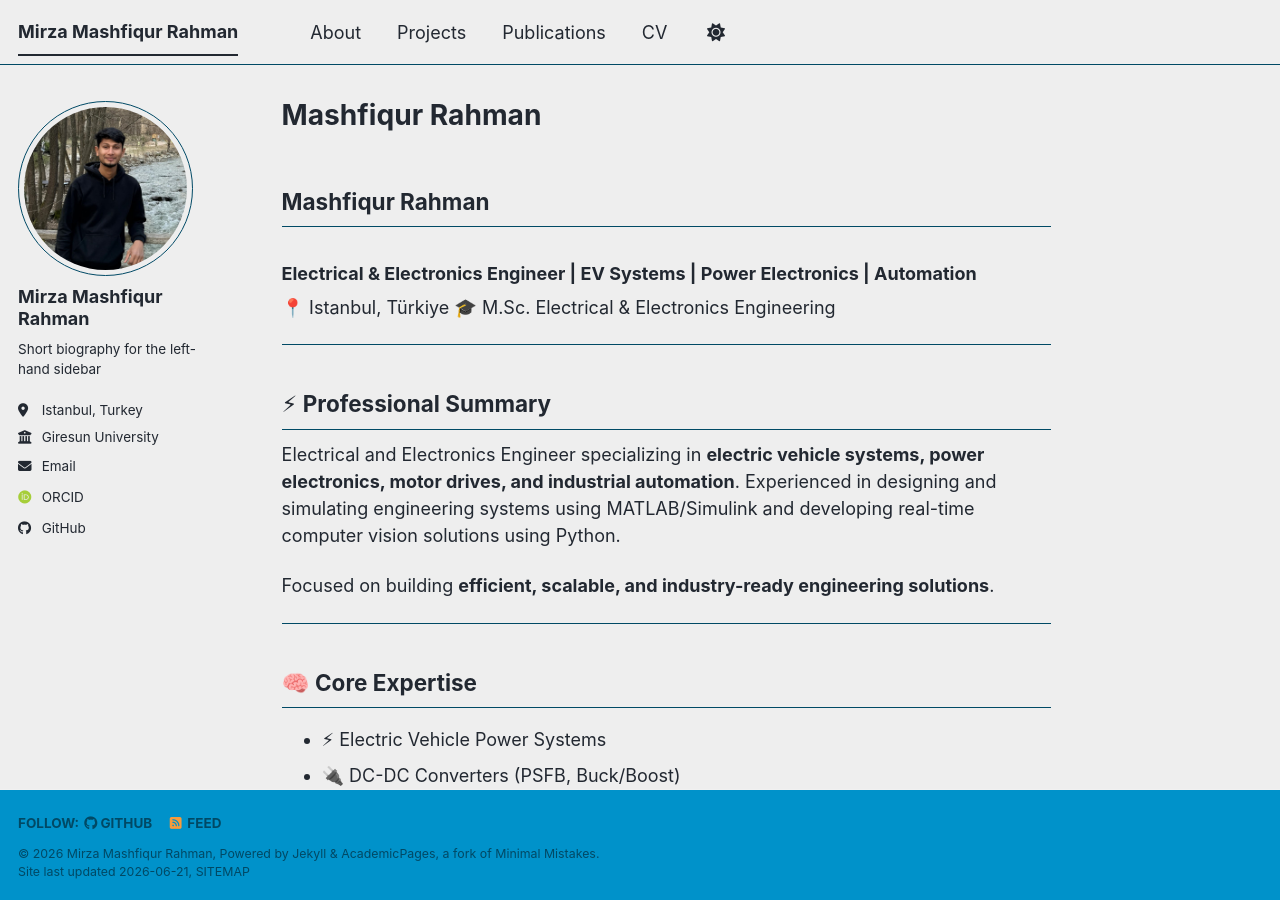
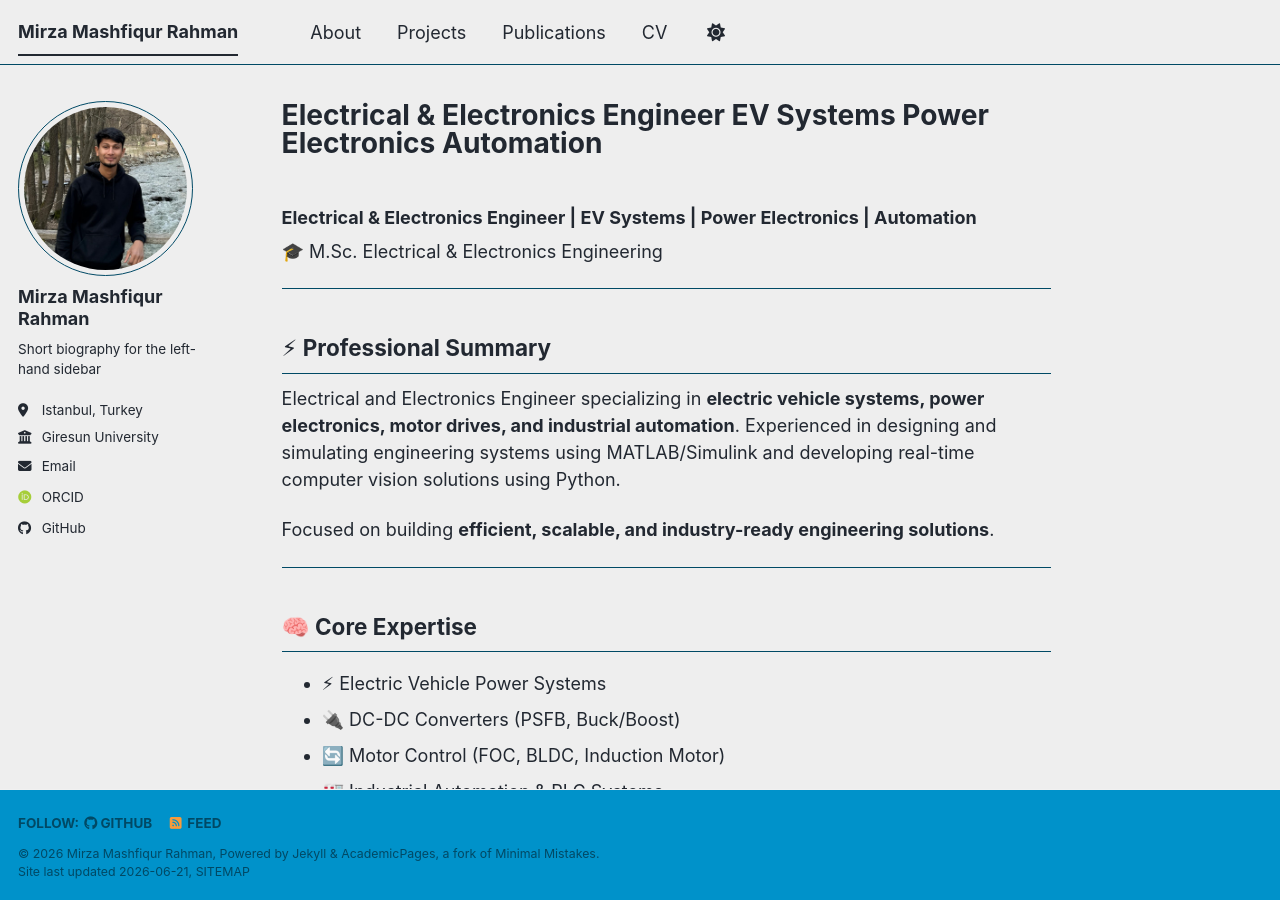
Before and after one commit to mashfique19/mashfique19.github.io, a Jekyll site: the page built from _pages/about.md, in a window 1280 px wide and 900 px high. Built offline with Jekyll 4.4.1, drawn with Linux system fonts in a browser that asks for light colours; some web fonts are replaced; a script bundle is joined from its source files by our own code; library files that are not in the unit come from our copies; our own code applies the rules of GitHub Pages for plain Markdown files.

Commit message:
Update about.md

```diff
--- a/_pages/about.md
+++ b/_pages/about.md
@@ -6,11 +6,8 @@ redirect_from:
   - /about.html
 ---
 
-## Mashfiqur Rahman
-
 ### Electrical & Electronics Engineer | EV Systems | Power Electronics | Automation
 
-📍 Istanbul, Türkiye
 🎓 M.Sc. Electrical & Electronics Engineering
 
 ---
```
